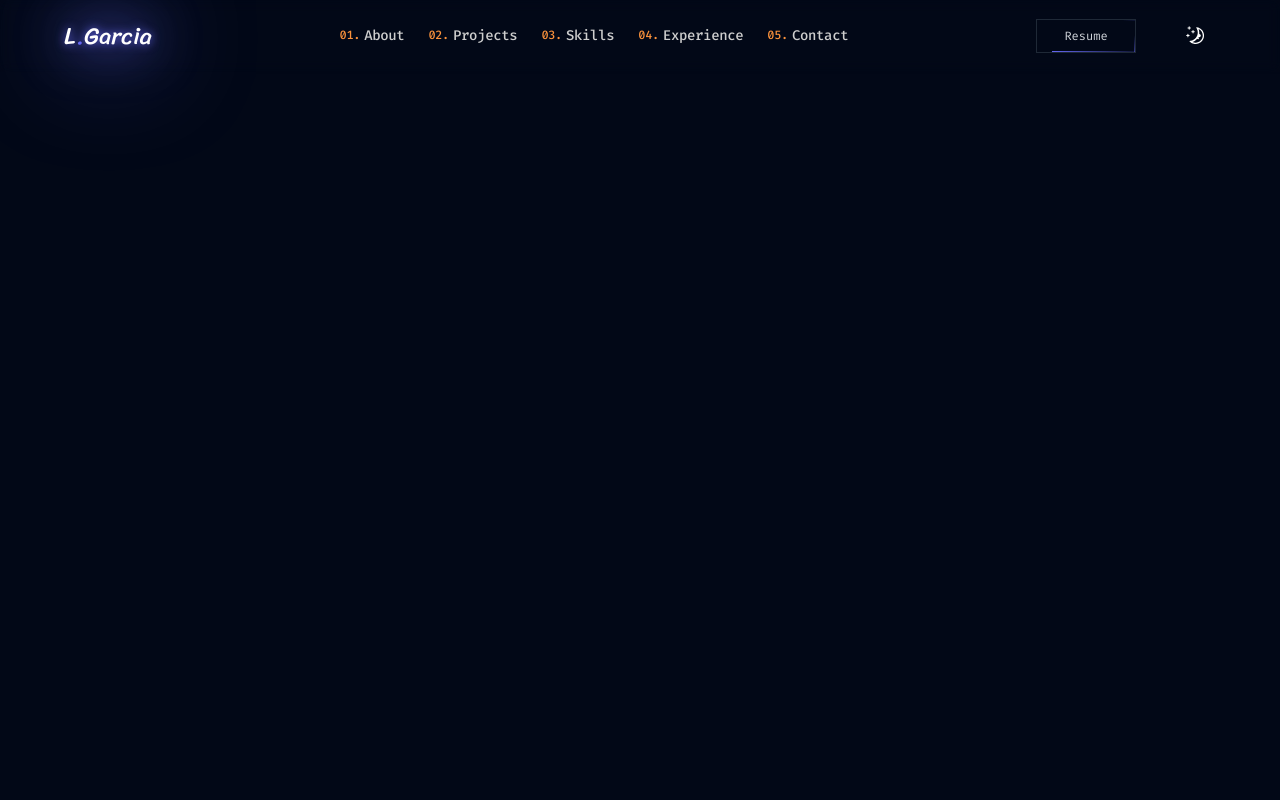
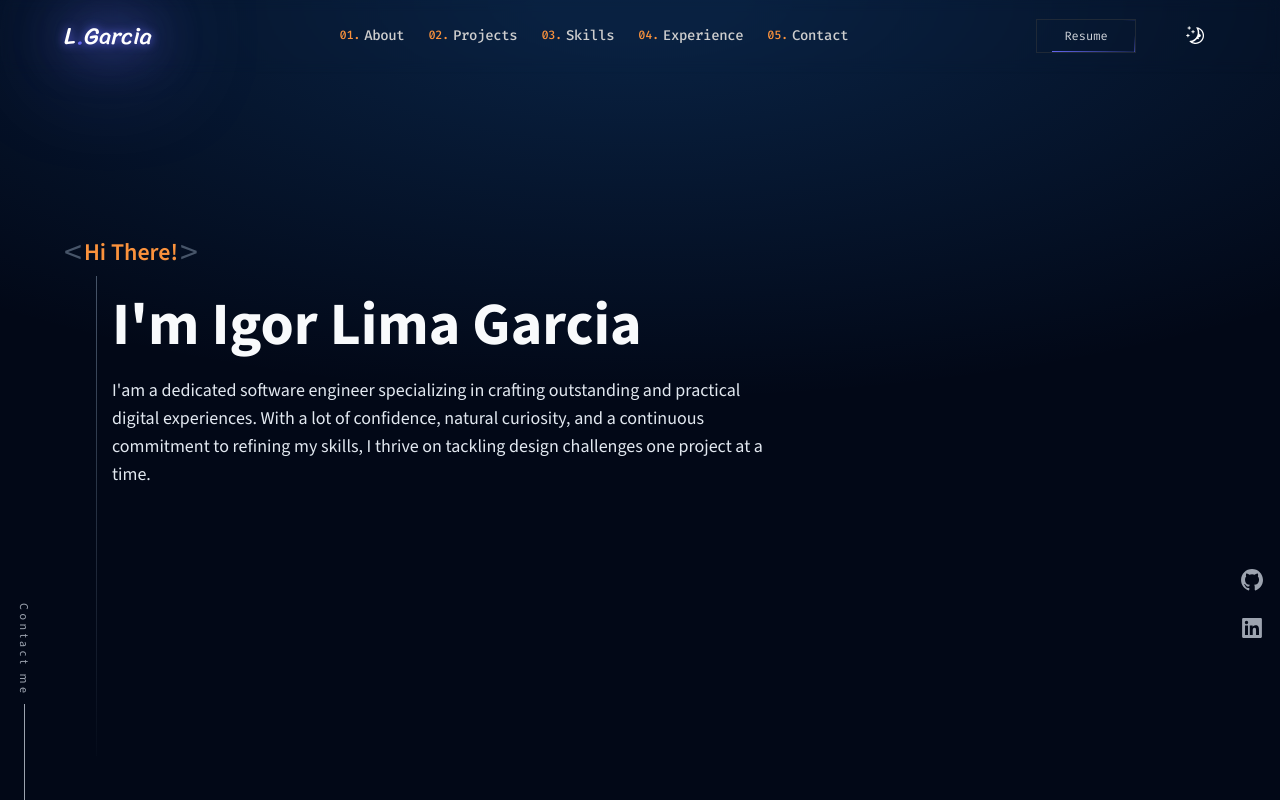
Before and after one commit to ilgarcia/webPortifolio-v3, a Next.js app: page / in a window 1280 px wide. Built offline with nearby package versions, Linux system fonts and the light colour scheme.

Commit message:
add social links

```diff
--- a/src/app/layout.tsx
+++ b/src/app/layout.tsx
@@ -2,7 +2,7 @@ import type { Metadata } from "next";
 import { Source_Sans_3, Fira_Code, Sriracha } from "next/font/google";
 import { ThemeProvider } from "@/providers/ThemeProvider";
 
-import Header from "@/components/layouts/Header";
+import Header from "@/components/layouts/header/Header";
 
 import "./globals.css";
 import Loader from "@/components/layouts/Loader";
--- a/src/app/page.tsx
+++ b/src/app/page.tsx
@@ -1,11 +1,13 @@
-import MouseSection from "@/components/sections/MouseSection";
-import Image from "next/image";
+import Hero from "@/components/sections/hero/Hero";
+import Mouse from "@/components/sections/mouse/Mouse";
+import Social from "@/components/sections/social/Social";
 
 export default function Home() {
   return (
     <main>
-      <MouseSection />
-
+      <Mouse />
+      <Social />
+      <Hero />
     </main>
   );
 }
--- a/src/components/layouts/ResumeBtn.tsx
+++ b/src/components/layouts/ResumeBtn.tsx
@@ -1,9 +1,11 @@
 "use client";
 
 import { useEffect, useRef } from "react";
+import { gsap } from "gsap";
+
 import { cn } from "@/lib/utils";
+
 import { useSectionStore } from "@/store/section";
-import { gsap } from "gsap";
 
 export default function ResumeBtn() {
   const topTween = useRef(null);
--- a/src/components/layouts/Header.tsx
+++ b/src/components/layouts/header/Header.tsx
@@ -9,9 +9,9 @@ import { useSectionStore } from "@/store/section";
 import { cn } from "@/lib/utils";
 import navlinks from "@/lib/navConfig";
 
-import Logo from "./Logo";
-import ResumeBtn from "./ResumeBtn";
-import ThemeSwitch from "./ThemeSwitch";
+import Logo from "../Logo";
+import ResumeBtn from "../ResumeBtn";
+import ThemeSwitch from "../ThemeSwitch";
 import MobileNav from "./MobileNav";
 
 function Header() {
--- /dev/null
+++ b/src/components/sections/hero/Content.tsx
@@ -0,0 +1,31 @@
+function Content() {
+  return (
+    <div className="absolute top-[20%] md:top-[50%] left-0 md:-translate-y-1/2 w-full px-[5%]">
+      <div className="relative flex flex-col gap-4 mx-auto  max-w-7xl w-full h-full text-base md:text-lg">
+        <div className="flex items-center gap-0.5 text-xl lg:text-2xl text-orange-400 font-semibold after:contents-[''] after:absolute after:left-8 after:top-8 after:w-px after:h-[60vh] after:mt-3 after:bg-gradient-to-b after:from-slate-600 after:to-slate-600/5">
+          <span className="text-3xl lg:text-4xl text-slate-600 font-extralight">
+            &lt;
+          </span>
+          Hi There!
+          <span className="text-3xl lg:text-4xl text-slate-600 font-extralight">
+            &gt;
+          </span>
+        </div>
+        <div className="flex flex-col space-y-2 ml-12 mt-2 lg:mt-4 mb-20 gap-6">
+          <h1 className="text-4xl lg:text-6xl font-bold lg:leading-10">
+            I&apos;m Igor Lima Garcia
+          </h1>
+          <p className="max-w-2xl text-slate-200">
+            I&apos;am a dedicated software engineer specializing in crafting
+            outstanding and practical digital experiences. With a lot of
+            confidence, natural curiosity, and a continuous commitment to
+            refining my skills, I thrive on tackling design challenges one
+            project at a time.
+          </p>
+        </div>
+      </div>
+    </div>
+  );
+}
+
+export default Content;
--- /dev/null
+++ b/src/components/sections/hero/Hero.tsx
@@ -0,0 +1,20 @@
+"use client";
+
+import Image from "next/image";
+
+import HeroBackground from "@/../public/assets/hero/bg-hero.svg";
+import Content from "./Content";
+
+function Hero() {
+  return (
+    <section
+      id="home"
+      className="w-full relative min-h-screen bg-baseBackground pt-[4.5rem]"
+    >
+      <div className="absolute top-0 left-0 w-full h-full bg-[radial-gradient(80%_50%_at_50%_0%,_#268CF530_10%,_#268CF500_100%)] -z-30" />
+      <Content />
+    </section>
+  );
+}
+
+export default Hero;
--- a/src/components/sections/MouseSection.tsx
+++ b/src/components/sections/mouse/Mouse.tsx
@@ -3,7 +3,7 @@
 import { useEffect, useRef } from "react"
 import gsap from "gsap"
 
-export default function MouseSection() {
+export default function Mouse() {
   const cursorRef = useRef(null)
 
   useEffect(() => {
--- /dev/null
+++ b/src/components/sections/social/Social.tsx
@@ -0,0 +1,69 @@
+import Link from "next/link"
+import { ArrowRightIcon, ArrowDownIcon,  } from "@radix-ui/react-icons"
+
+import socialLinks from "./SocialLinks"
+
+
+function Social() {
+  return (
+    <>
+    <div className="fixed z-10 right-4 bottom-[5%] md:bottom-[20%]">
+      <div className="flex flex-col gap-6 items-center">
+        {socialLinks.map((link) => (
+          <Link
+            key={link.id}
+            title={link.title}
+            target="_blank"
+            aria-label={link.title}
+            rel="noopener noreferrer"
+            href={link.link}
+            className="scale-110 rounded link-outline"
+          >
+            {link.svg}
+          </Link>
+        ))}
+      </div>
+    </div>
+
+    <div className="fixed bottom-0 group flex flex-col gap-2 items-center left-4">
+      <Link
+        href={`mailto:${process.env.NEXT_PUBLIC_EMAIL}`}
+        style={{
+          writingMode: "vertical-lr",
+        }}
+        aria-label="blog"
+        className="flex text-xs group-hover:text-accentColor font-light tracking-[0.3em] items-center gap-2 dark:text-gray-400"
+      >
+        Contact me
+      </Link>
+      <div className="h-24 w-[0.4px] bg-gray-400 group-hover:bg-accentColor "></div>
+    </div>
+
+    {/* <div className="hidden md:block absolute bottom-4 right-4">
+      <Link
+        href="#project"
+        aria-label="project"
+        className="flex items-center gap-2 dark:text-gray-400"
+      >
+        <span className="text-sm tracking-widest">View Project</span>
+        <ArrowRightIcon />
+      </Link>
+    </div> */}
+
+    <Link
+      href="#about"
+      aria-label="about"
+      className="absolute animate-bounce text-gray-600 dark:text-gray-400 hover:text-accentColor cursor-pointer bottom-4 left-[50%] -translate-x-1/2"
+    >
+      <div className="flex flex-col gap-1 items-center">
+        {/* <Mouse size={24} />
+        <ArrowDown2 size={14} /> */}
+      </div>
+    </Link>
+  </>
+  )
+}
+
+
+
+export default Social
--- /dev/null
+++ b/src/components/sections/social/SocialLinks.tsx
@@ -0,0 +1,50 @@
+const socialLinks = [
+  {
+    id: 1,
+    title: "Ilgarcia Github Profile",
+    link: "https://github.com/ilgarcia",
+    svg: (
+      <svg
+        xmlns="http://www.w3.org/2000/svg"
+        width="24"
+        height="24"
+        className="dark:fill-gray-400 hover:fill-accentColor dark:hover:fill-accentColor"
+      >
+        <path d="M12.026 2c-5.509 0-9.974 4.465-9.974 9.974 0 4.406 2.857 8.145 6.821 9.465.499.09.679-.217.679-.481 0-.237-.008-.865-.011-1.696-2.775.602-3.361-1.338-3.361-1.338-.452-1.152-1.107-1.459-1.107-1.459-.905-.619.069-.605.069-.605 1.002.07 1.527 1.028 1.527 1.028.89 1.524 2.336 1.084 2.902.829.091-.645.351-1.085.635-1.334-2.214-.251-4.542-1.107-4.542-4.93 0-1.087.389-1.979 1.024-2.675-.101-.253-.446-1.268.099-2.64 0 0 .837-.269 2.742 1.021a9.582 9.582 0 0 1 2.496-.336 9.554 9.554 0 0 1 2.496.336c1.906-1.291 2.742-1.021 2.742-1.021.545 1.372.203 2.387.099 2.64.64.696 1.024 1.587 1.024 2.675 0 3.833-2.33 4.675-4.552 4.922.355.308.675.916.675 1.846 0 1.334-.012 2.41-.012 2.737 0 .267.178.577.687.479C19.146 20.115 22 16.379 22 11.974 22 6.465 17.535 2 12.026 2z"></path>
+      </svg>
+    ),
+  },
+  {
+    id: 2,
+    title: "Ilgarcia LinkedIn Profile",
+    link: "https://www.linkedin.com/in/ilgarcia/",
+    svg: (
+      <svg
+        xmlns="http://www.w3.org/2000/svg"
+        width="24"
+        height="24"
+        viewBox="0 0 24 24"
+        className="dark:fill-gray-400  hover:fill-accentColor dark:hover:fill-accentColor"
+      >
+        <path d="M20 3H4a1 1 0 0 0-1 1v16a1 1 0 0 0 1 1h16a1 1 0 0 0 1-1V4a1 1 0 0 0-1-1zM8.339 18.337H5.667v-8.59h2.672v8.59zM7.003 8.574a1.548 1.548 0 1 1 0-3.096 1.548 1.548 0 0 1 0 3.096zm11.335 9.763h-2.669V14.16c0-.996-.018-2.277-1.388-2.277-1.39 0-1.601 1.086-1.601 2.207v4.248h-2.667v-8.59h2.56v1.174h.037c.355-.675 1.227-1.387 2.524-1.387 2.704 0 3.203 1.778 3.203 4.092v4.71z"></path>
+      </svg>
+    ),
+  },
+  // {
+  //   id: 3,
+  //   title: "Check Ilgarcia on Dev.to",
+  //   link: "",
+  //   svg: (
+  //     <svg
+  //       xmlns="http://www.w3.org/2000/svg"
+  //       width="24"
+  //       height="24"
+  //       className="dark:fill-gray-400  hover:fill-accentColor dark:hover:fill-accentColor"
+  //     >
+  //       <path d="M7.826 10.083a.784.784 0 0 0-.468-.175h-.701v4.198h.701a.786.786 0 0 0 .469-.175c.155-.117.233-.292.233-.525v-2.798c.001-.233-.079-.408-.234-.525zM19.236 3H4.764C3.791 3 3.002 3.787 3 4.76v14.48c.002.973.791 1.76 1.764 1.76h14.473c.973 0 1.762-.787 1.764-1.76V4.76A1.765 1.765 0 0 0 19.236 3zM9.195 13.414c0 .755-.466 1.901-1.942 1.898H5.389V8.665h1.903c1.424 0 1.902 1.144 1.903 1.899v2.85zm4.045-3.562H11.1v1.544h1.309v1.188H11.1v1.543h2.142v1.188h-2.498a.813.813 0 0 1-.833-.792V9.497a.813.813 0 0 1 .792-.832h2.539l-.002 1.187zm4.165 4.632c-.531 1.235-1.481.99-1.906 0l-1.548-5.818h1.309l1.193 4.569 1.188-4.569h1.31l-1.546 5.818z"></path>
+  //     </svg>
+  //   ),
+  // },
+];
+
+export default socialLinks;
```
Also changed, not shown: src/components/layouts/ThemeSwitch.tsx (+5 -2 lines), src/components/layouts/header/MobileNav.tsx (renamed from src/components/layouts/MobileNav.tsx, +6 -5 lines).
